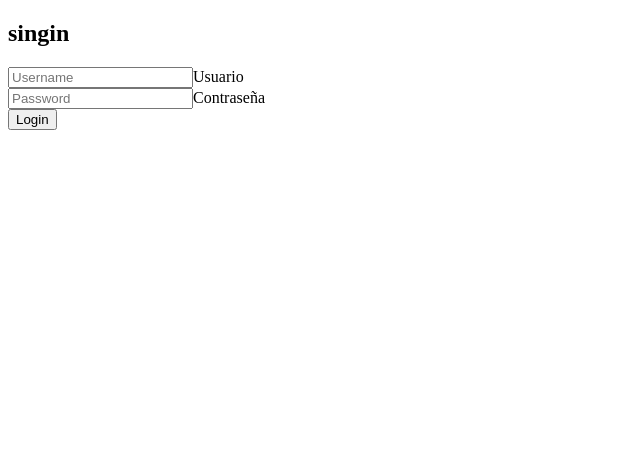
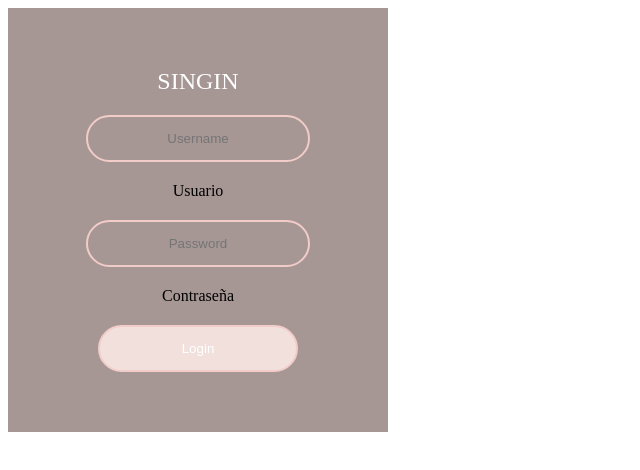
Before and after one commit to ValeryaMB/store, an Angular app: page / in a window 1280 px wide. Shown: the top 470 px of the page, without its empty margins (0-640 px from the left). Built offline with nearby package versions, Linux system fonts and the light colour scheme.

Commit message:
logincss

```diff
--- a/src/app/components/login/login.component.css
+++ b/src/app/components/login/login.component.css
@@ -0,0 +1,60 @@
+body, html{
+    height: 100%;
+}
+body{
+    margin: 0;
+    padding: 0;
+    background-color: #403330;
+    display: flex;
+    flex-direction: row;
+    flex-wrap: wrap;
+    justify-content: center;
+    align-items: center;
+}
+
+.form-box{
+    width: 300px;
+    padding: 40px;
+    background-color: #A69794;
+    text-align: center;
+}
+
+.form-title{
+    color: #fff;
+    text-transform: uppercase;
+    font-weight: 500;
+}
+
+.form-box input[type="text"],
+.form-box input[type="password"],
+.form-box button[type="button"]{
+    border: 0;
+    background: none;
+    display: block;
+    margin: 20px auto;
+    padding: 14px 10px;
+    text-align: center;
+    border: 2px solid #F2CCC9;
+    width: 200px;
+    outline: none;
+    color: #fff;
+    border-radius: 24px;
+    transition: 0.25s;
+}
+
+.form-box input[type="text"]:focus,
+.form-box input[type="password"]:focus{
+    width: 280px;
+    border-color: #fff;
+}
+
+.form-box button[type="button"]{
+    border: 0;
+    background: #F2E0DC;
+    cursor: pointer;
+    border: 2px solid #F2CCC9;
+}
+
+.form-box button[type="button"]:hover{
+    background: none;
+}
```
